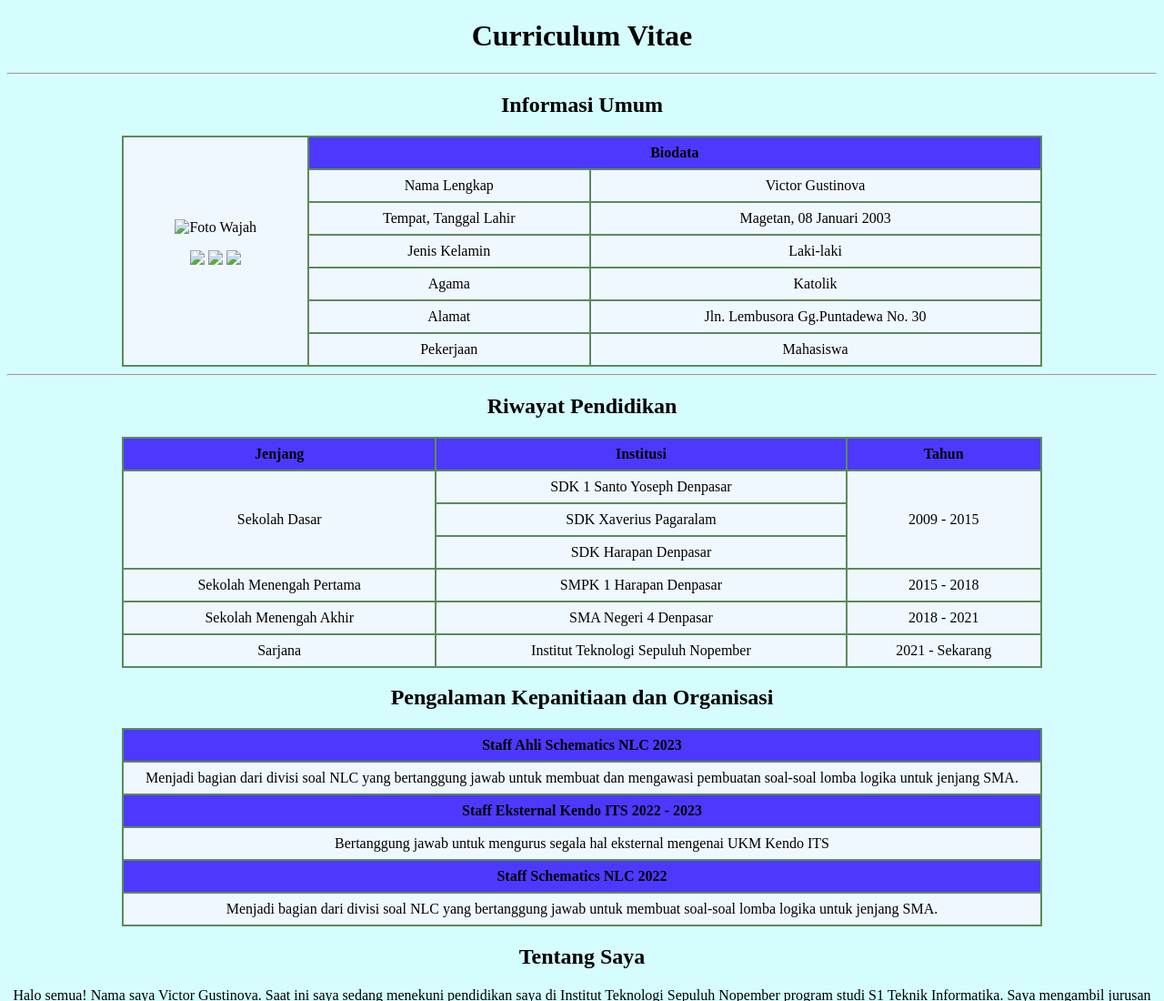
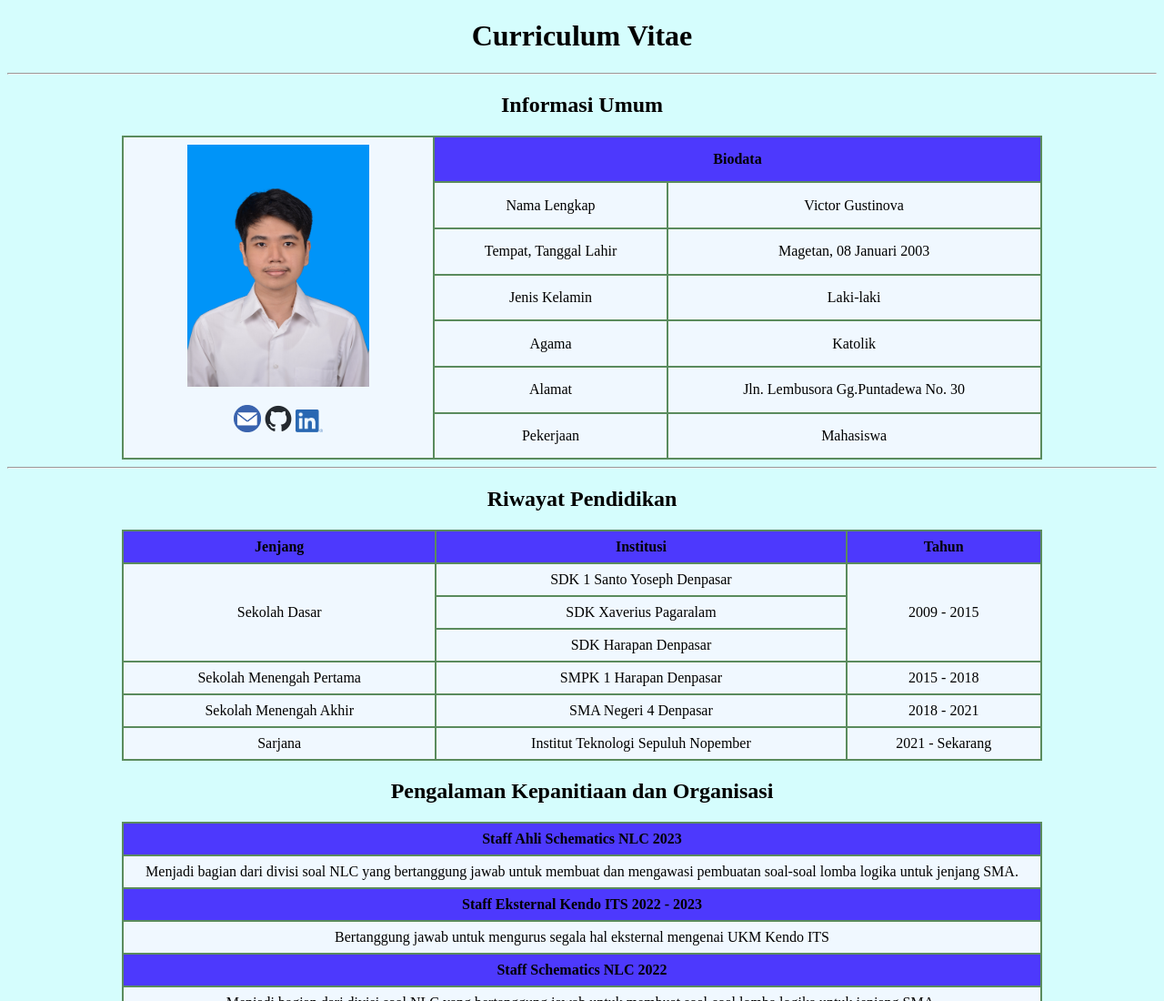
Before and after one commit to VictorGstn/Project-Portfolio, a plain HTML site: page index.html in a window 1280 px wide. Shown: the top 1100 px of the page at 91% size. Drawn offline with Linux system fonts and the light colour scheme.

Commit message:
Put images into folder

```diff
--- a/index.html
+++ b/index.html
@@ -43,16 +43,16 @@
         <table>
             <tr>
                 <td rowspan="7">
-                    <img src="Foto 3x4.jpg" alt= "Foto Wajah" width="200">
+                    <img src="images/Foto 3x4.jpg" alt= "Foto Wajah" width="200">
                     <p>
                         <a href="mailto:victorgustinova@gmail.com">
-                            <img src="email.png"  width="30">
+                            <img src="images/email.png"  width="30">
                         </a>
                         <a href="https://github.com/VictorGstn">
-                            <img src="github-mark.png"  width="30">
+                            <img src="images/github-mark.png"  width="30">
                         </a>
                         <a href="https://www.linkedin.com/in/victor-gustinova/">
-                            <img src="LI-In-Bug.png" width="30">
+                            <img src="images/LI-In-Bug.png" width="30">
                         </a>
                     </p>
                 </td>
```
